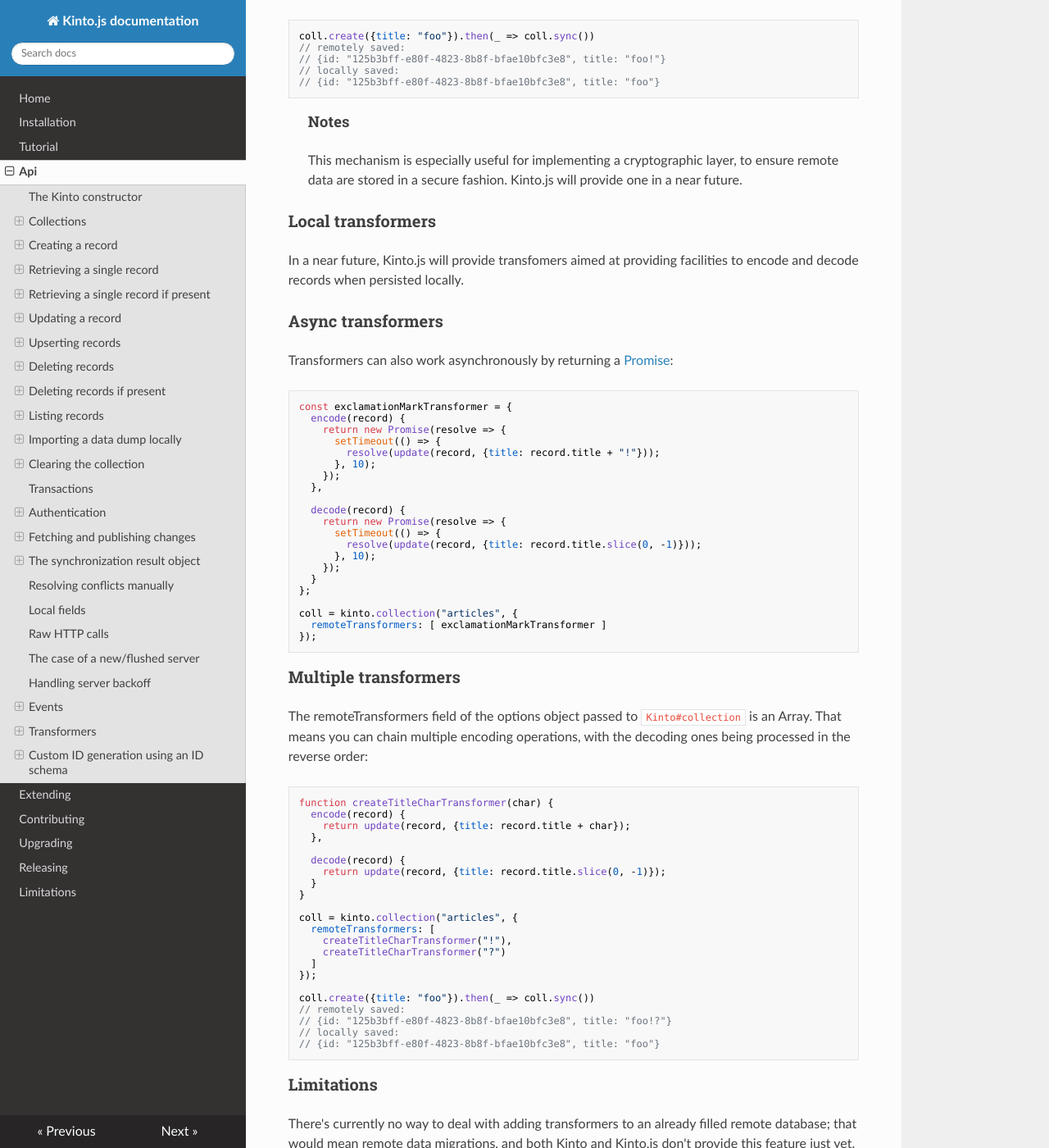
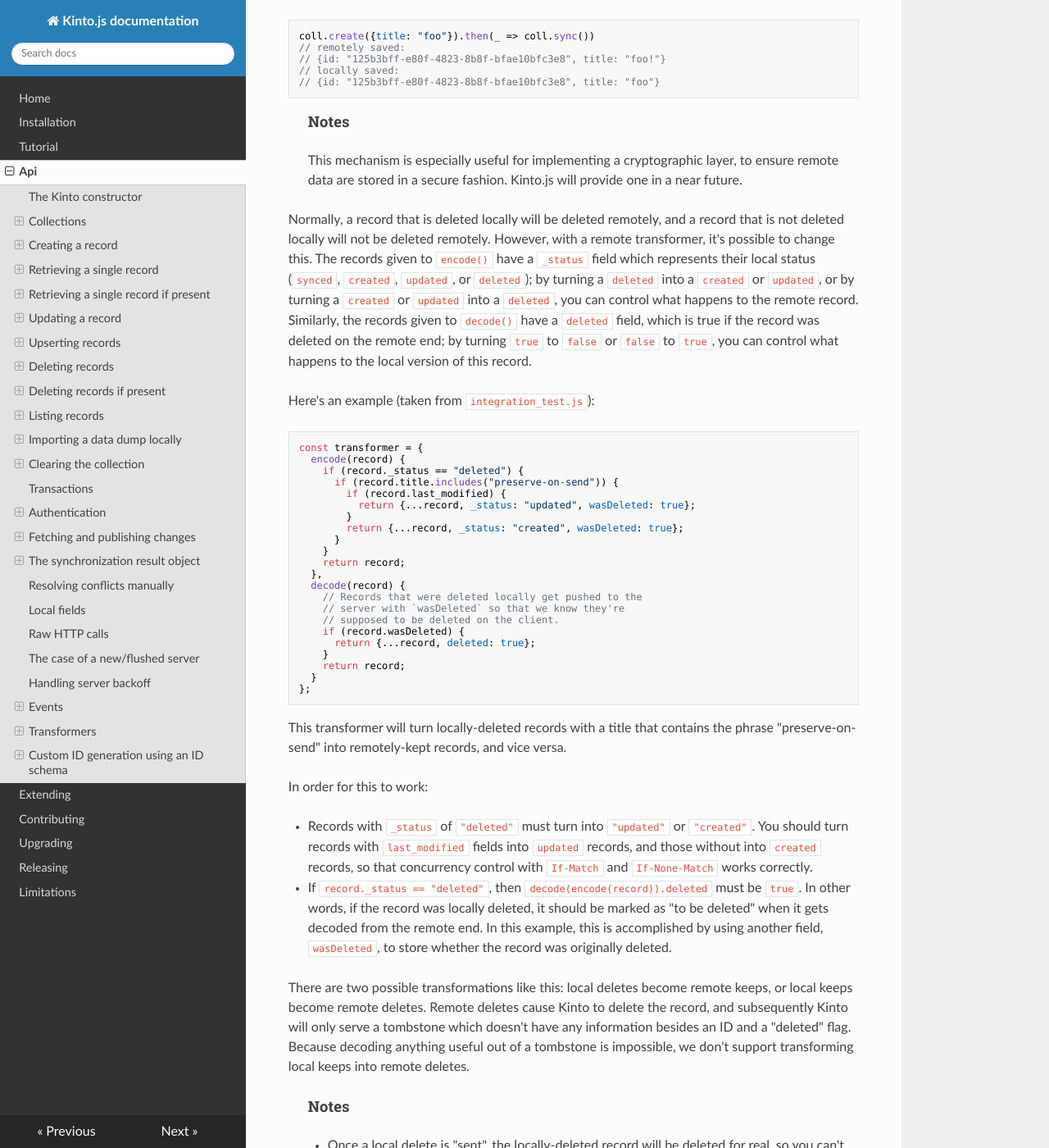
Before and after one commit to Kinto/kinto.js, an MkDocs documentation site: the page built from docs/api.md, in a window 1280 px wide and 1400 px high, scrolled down 19466 px. Shown: the whole window at 82% size. Built offline with MkDocs 1.6.1, drawn with Linux system fonts in a browser that asks for light colours; nearby versions of some CDN libraries; old or Windows-style settings are respelled for this version of MkDocs; some of the changed text lies outside the part shown.

Commit message:
docs: Document transforming local deletes

````diff
--- a/docs/api.md
+++ b/docs/api.md
@@ -894,6 +894,48 @@ coll.create({title: "foo"}).then(_ => coll.sync())
 >
 > This mechanism is especially useful for implementing a cryptographic layer, to ensure remote data are stored in a secure fashion. Kinto.js will provide one in a near future.
 
+Normally, a record that is deleted locally will be deleted remotely, and a record that is not deleted locally will not be deleted remotely. However, with a remote transformer, it's possible to change this. The records given to `encode()` have a `_status` field which represents their local status (`synced`, `created`, `updated`, or `deleted`); by turning a `deleted` into a `created` or `updated`, or by turning a `created` or `updated` into a `deleted`, you can control what happens to the remote record. Similarly, the records given to `decode()` have a `deleted` field, which is true if the record was deleted on the remote end; by turning `true` to `false` or `false` to `true`, you can control what happens to the local version of this record.
+
+Here's an example (taken from `integration_test.js`):
+
+```javascript
+const transformer = {
+  encode(record) {
+    if (record._status == "deleted") {
+      if (record.title.includes("preserve-on-send")) {
+        if (record.last_modified) {
+          return {...record, _status: "updated", wasDeleted: true};
+        }
+        return {...record, _status: "created", wasDeleted: true};
+      }
+    }
+    return record;
+  },
+  decode(record) {
+    // Records that were deleted locally get pushed to the
+    // server with `wasDeleted` so that we know they're
+    // supposed to be deleted on the client.
+    if (record.wasDeleted) {
+      return {...record, deleted: true};
+    }
+    return record;
+  }
+};
+```
+
+This transformer will turn locally-deleted records with a title that contains the phrase "preserve-on-send" into remotely-kept records, and vice versa.
+
+In order for this to work:
+
+- Records with `_status` of `"deleted"` must turn into `"updated"` or `"created"`. You should turn records with `last_modified` fields into `updated` records, and those without into `created` records, so that concurrency control with `If-Match` and `If-None-Match` works correctly.
+- If `record._status == "deleted"`, then `decode(encode(record)).deleted` must be `true`. In other words, if the record was locally deleted, it should be marked as "to be deleted" when it gets decoded from the remote end. In this example, this is accomplished by using another field, `wasDeleted`, to store whether the record was originally deleted.
+
+There are two possible transformations like this: local deletes become remote keeps, or local keeps become remote deletes. Remote deletes cause Kinto to delete the record, and subsequently Kinto will only serve a tombstone which doesn't have any information besides an ID and a "deleted" flag. Because decoding anything useful out of a tombstone is impossible, we don't support transforming local keeps into remote deletes.
+
+> #### Notes
+> - Once a local delete is "sent", the locally-deleted record will be deleted for real, so you can't really keep information in a locally deleted record.
+> - This feature might be useful to avoid "leaking" the fact that a record was deleted in an encryption scheme.
+
 ### Local transformers
 
 In a near future, Kinto.js will provide transfomers aimed at providing facilities to encode and decode records when persisted locally.
````
